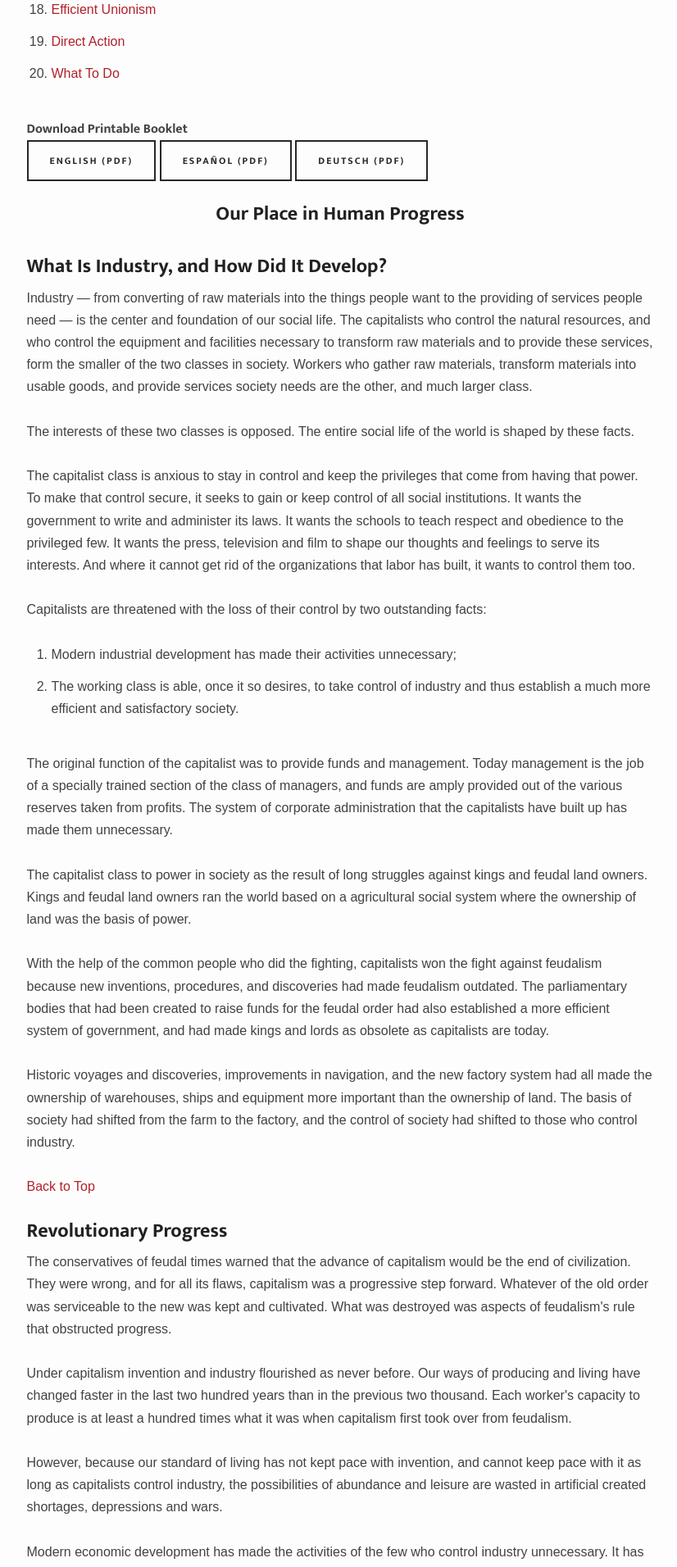
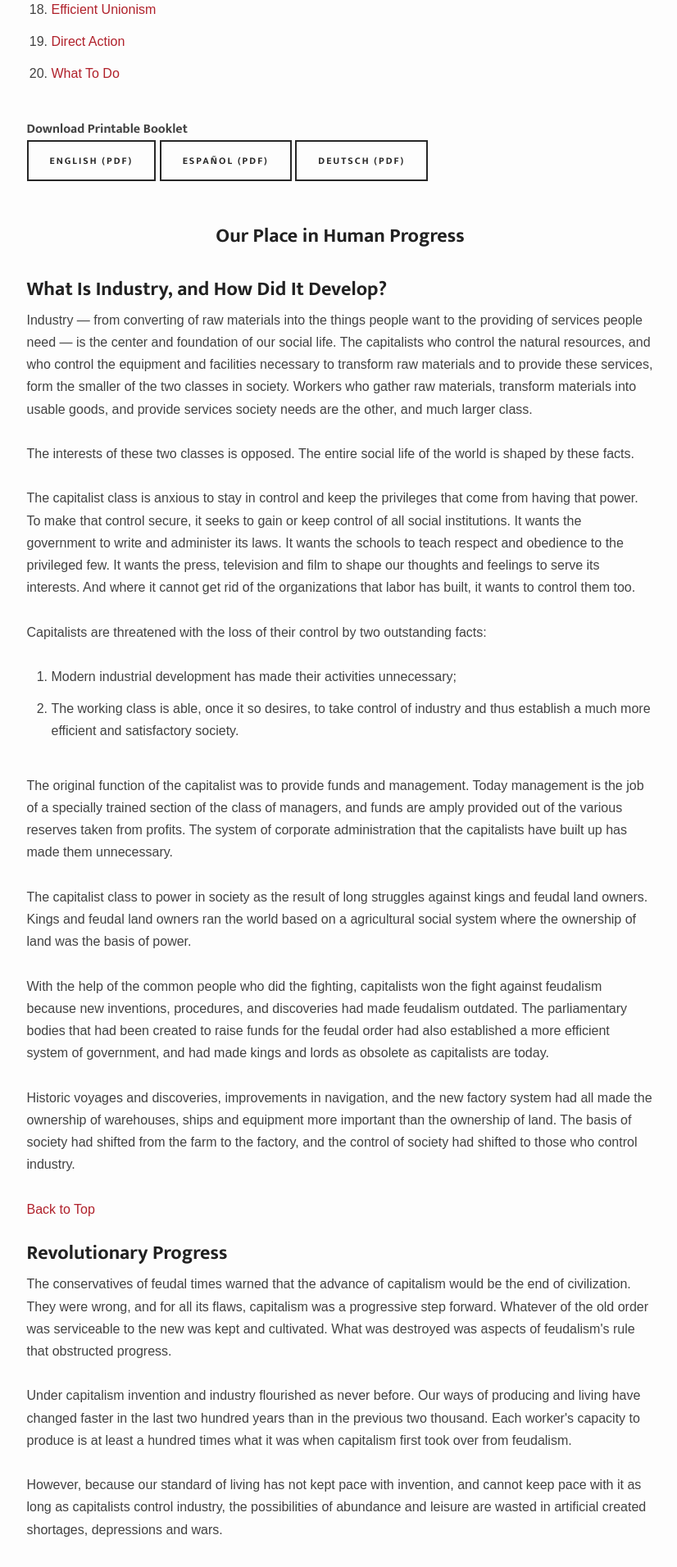
Before and after one commit to IWW-NYC-GMB/iww.nyc, a Jekyll site: the page built from one-big-union.html, in a window 1280 px wide. Shown: the part 1494-3406 px from the top of the page at 82% size, without its empty margins (225-1051 px from the left). Built offline with Jekyll 4.4.1, drawn with Linux system fonts in a browser that asks for light colours; some web fonts are replaced.

Commit message:
Update one-big-union.html

```diff
--- a/one-big-union.html
+++ b/one-big-union.html
@@ -27,12 +27,11 @@
   <li><a href="#direct-action">Direct Action</a></li>
   <li><a href="#what-to-do">What To Do</a></li>
 </ol><br>
-
 <strong>Download Printable Booklet</strong><br>
 <a href="{{ site.baseurl }}/assets/One-Big-Union.pdf"><button class="small" ontouchstart="">English (PDF)</button></a>
 <a href="{{ site.baseurl }}/assets/One-Big-Union-es.pdf"><button class="small" ontouchstart="">Español (PDF)</button></a>
-<a href="{{ site.baseurl }}/assets/One-Big-Union-de.pdf"><button class="small" ontouchstart="">Deutsch (PDF)</button></a><br></p><br>
-<p><h1 style="text-align:center;" id="what-is-industry">Our Place in Human Progress</h1><br>
+<a href="{{ site.baseurl }}/assets/One-Big-Union-de.pdf"><button class="small" ontouchstart="">Deutsch (PDF)</button></a><br><br><br>
+<h1 style="text-align:center;" id="what-is-industry">Our Place in Human Progress</h1><br>
 <h2>What Is Industry, and How Did It Develop?</h2>
 <p>Industry — from converting of raw materials into the things people want to the providing of services people need — is the center and foundation of our social life. The capitalists who control the natural resources, and who control the equipment and facilities necessary to transform raw materials and to provide these services, form the smaller of the two classes in society. Workers who gather raw materials, transform materials into usable goods, and provide services society needs are the other, and much larger class.</p><br>
 <p>The interests of these two classes is opposed. The entire social life of the world is shaped by these facts.</p><br>
```
